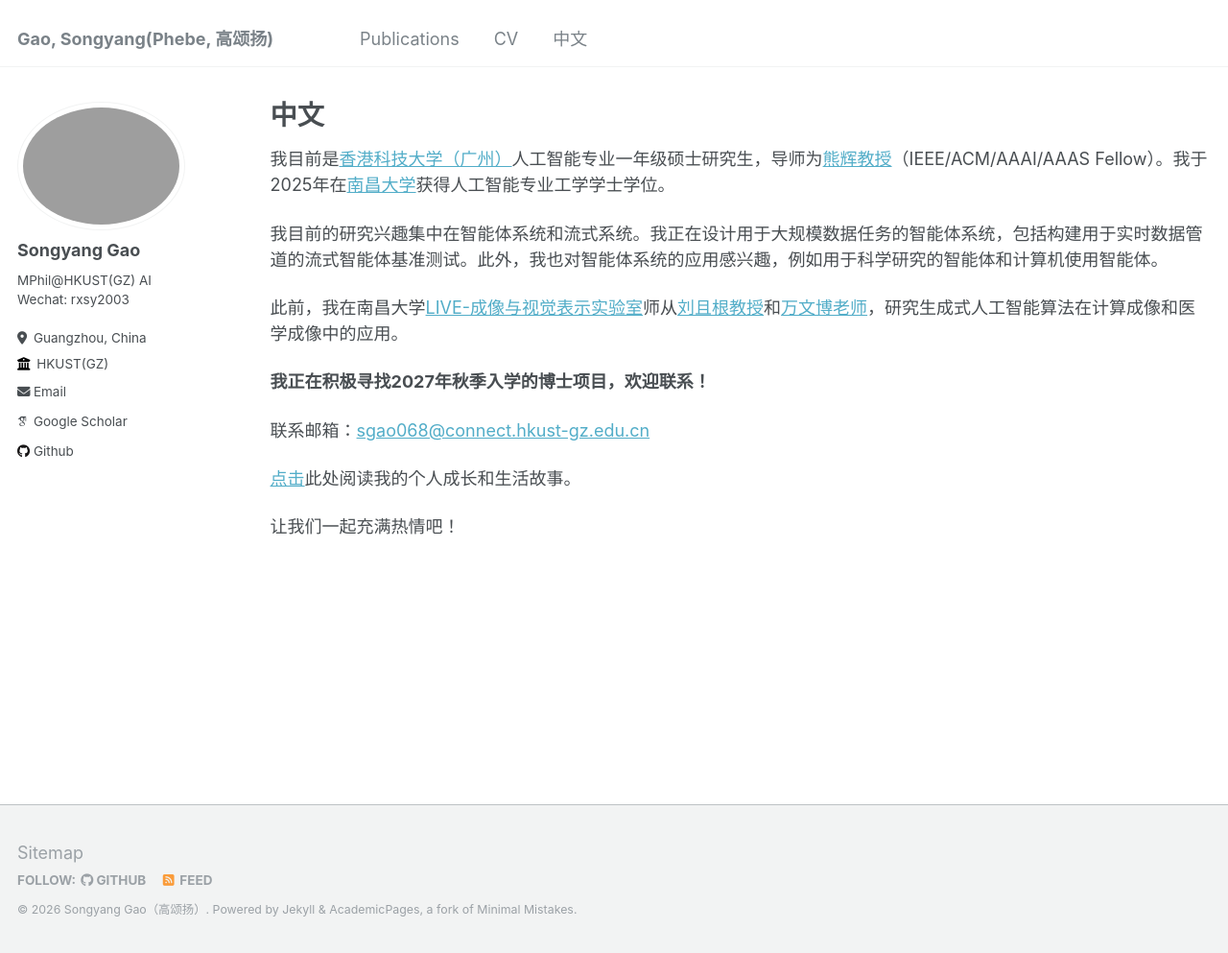
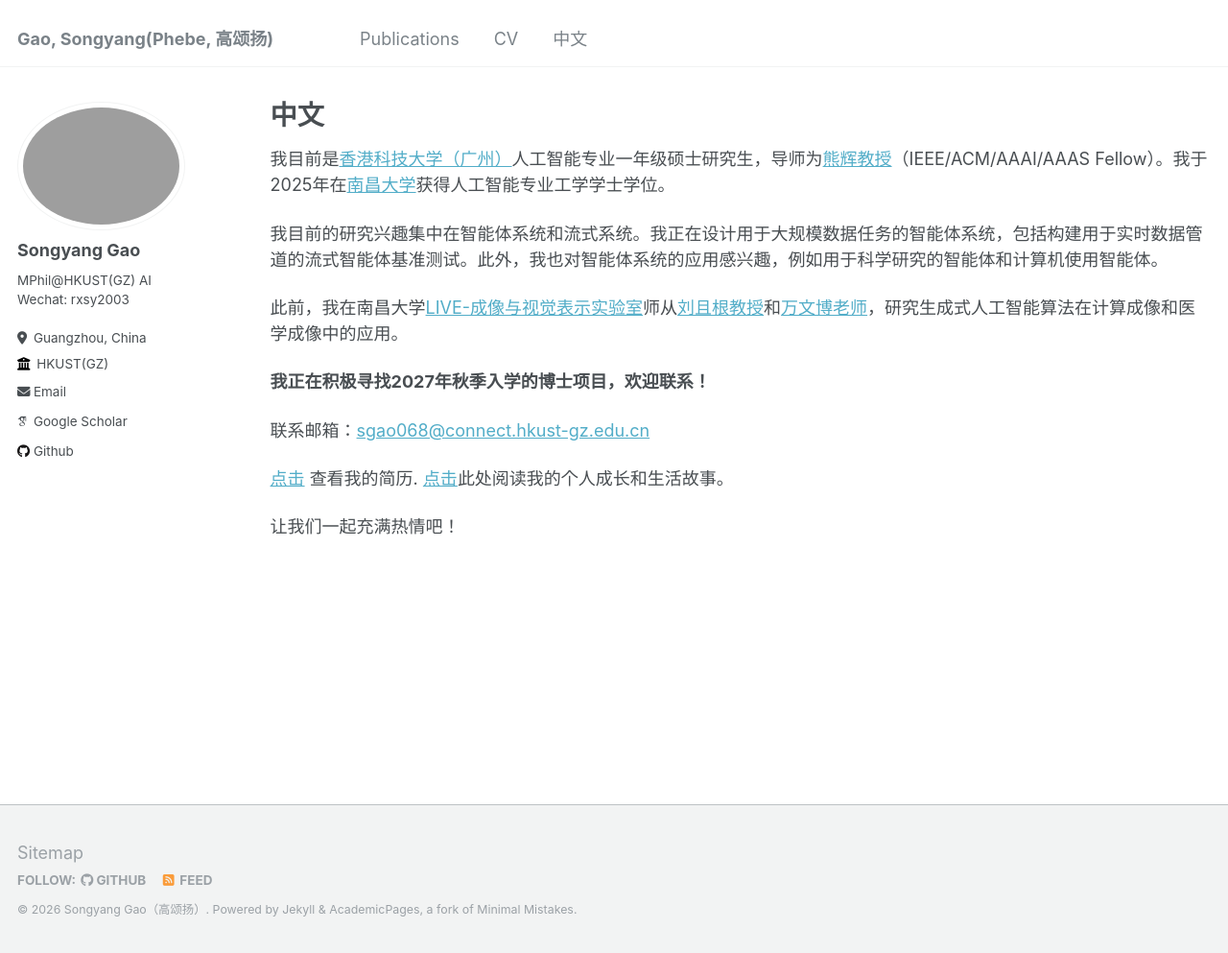
Before and after one commit to songyang0603/songyang0603.github.io, a Jekyll site: the page built from _pages/chinese.md, in a window 1280 px wide and 993 px high. Shown: the whole window at 96% size. Built offline with Jekyll 4.4.1, drawn with Linux system fonts in a browser that asks for light colours; some web fonts are replaced.

Commit message:
Update links in chinese.md for resume and story

```diff
--- a/_pages/chinese.md
+++ b/_pages/chinese.md
@@ -15,6 +15,6 @@ author_profile: true
 
 联系邮箱：[sgao068@connect.hkust-gz.edu.cn](mailto:sgao068@connect.hkust-gz.edu.cn)
 
-[点击](https://mp.weixin.qq.com/mp/profile_ext?action=home&__biz=Mzk0MDI4Nzk0Mw==&scene=124#wechat_redirect)此处阅读我的个人成长和生活故事。
+[点击](https://songyang0603.github.io/cv/) 查看我的简历. [点击](https://mp.weixin.qq.com/mp/profile_ext?action=home&__biz=Mzk0MDI4Nzk0Mw==&scene=124#wechat_redirect)此处阅读我的个人成长和生活故事。
 
 让我们一起充满热情吧！
```
